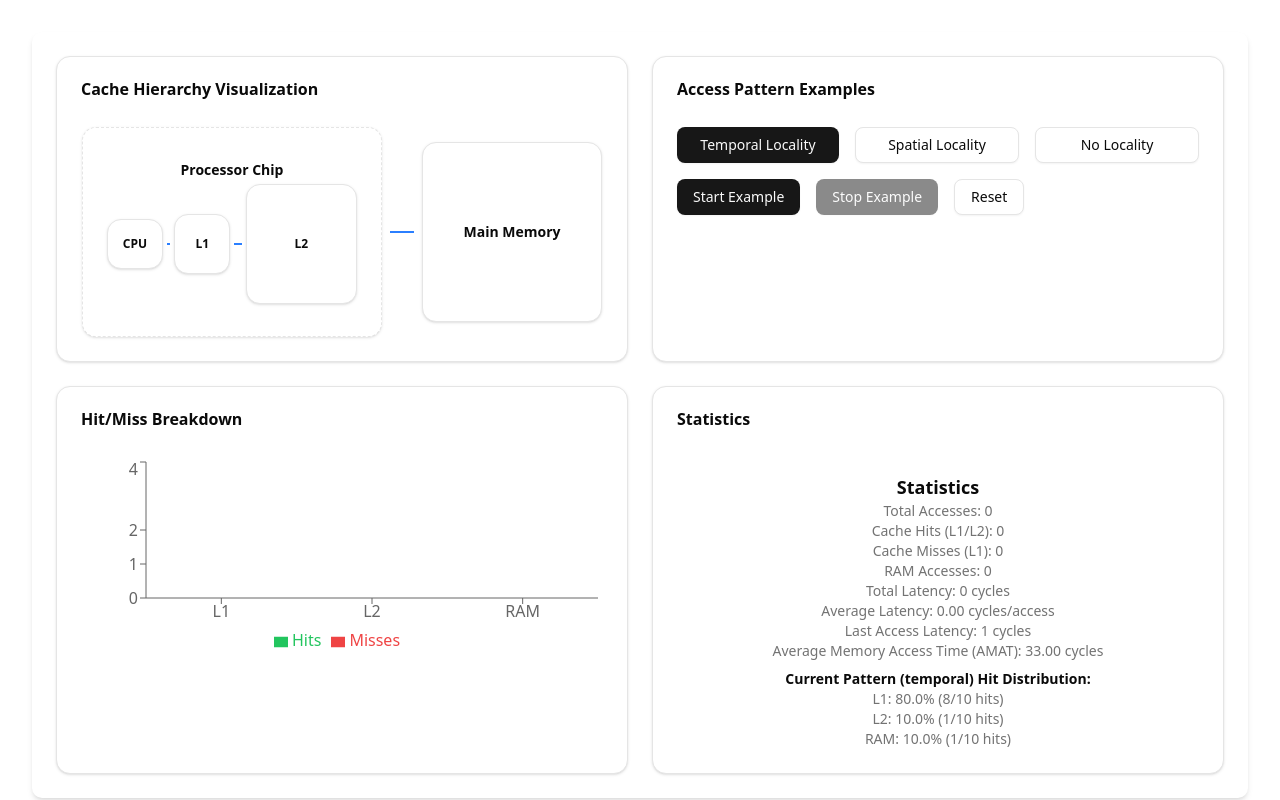
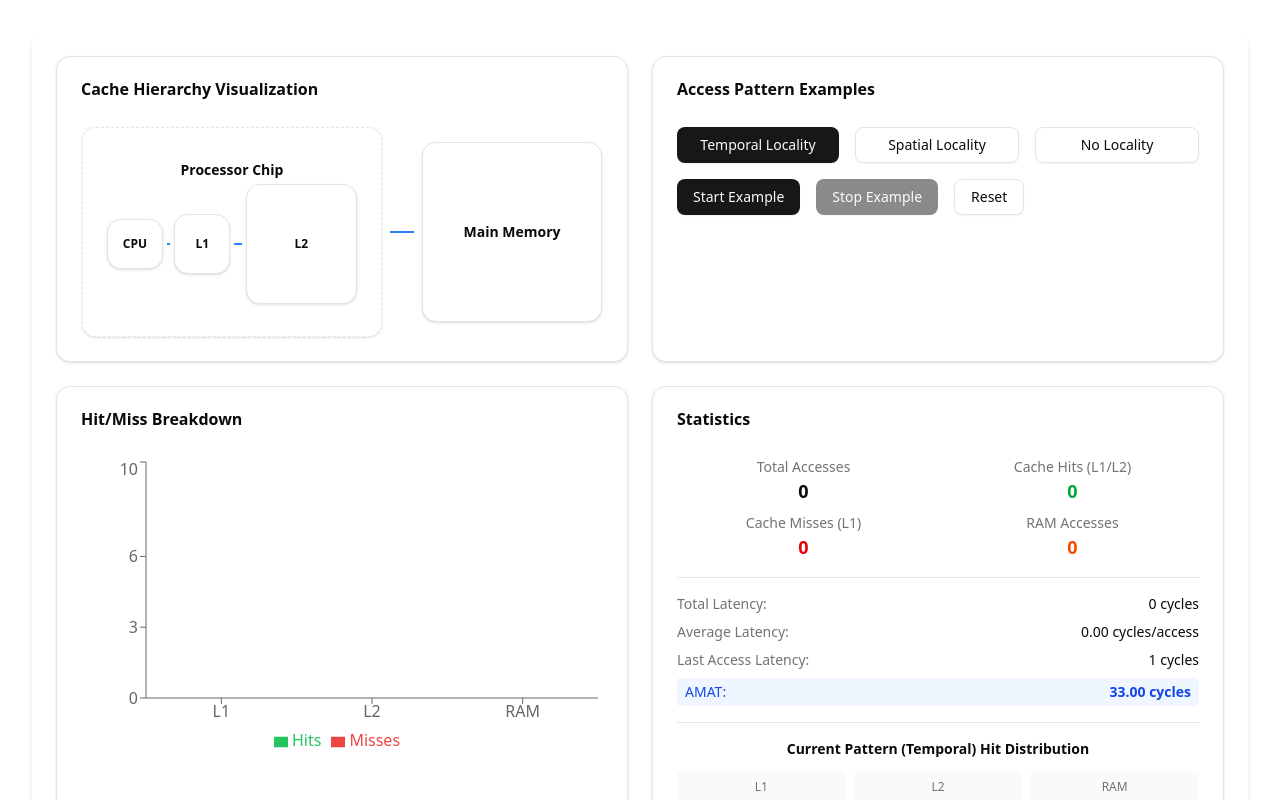
Before and after one commit to Goodr-Interactive/viz-computer-systems, a React (Vite) app: page /csc368/caches in a window 1280 px wide. Shown: the top 800 px of the page. Built offline with nearby package versions, Linux system fonts and the light colour scheme.

Commit message:
added highlighting and fixed statistics portion. AMAT corrections.

```diff
--- a/src/pages/csc368/cache/components/CacheHierarchyVisualization.tsx
+++ b/src/pages/csc368/cache/components/CacheHierarchyVisualization.tsx
@@ -48,9 +48,13 @@ export const CacheHierarchyVisualization: React.FC = () => {
   }); // Hit/miss breakdown for stacked bar chart
   const [isSimulating, setIsSimulating] = useState(false);
   const [simulationInterval, setSimulationInterval] = useState<NodeJS.Timeout | null>(null);
+  const [currentAccessLevel, setCurrentAccessLevel] = useState<keyof typeof latencyConfig | null>(null);
 
   // Use ref to track current access count synchronously
   const currentAccessCount = useRef(0);
+
+  // State to track which stages should be highlighted during access
+  const [highlightedStages, setHighlightedStages] = useState<Set<string>>(new Set());
 
   const [cacheStats, setCacheStats] = useState({
     subsequentAccessLatency: latencyConfig.l1, // Reduced latency for subsequent accesses
@@ -63,8 +67,8 @@ export const CacheHierarchyVisualization: React.FC = () => {
   // Deterministic hit level sequences for each access pattern
   const DETERMINISTIC_HIT_LEVELS: Record<keyof typeof ACCESS_PATTERNS, Array<keyof typeof latencyConfig>> = {
     "temporal": ["ram", "l1", "l1", "l1", "l1", "l1", "l1", "l1", "l2", "l1"], // mostly L1 hits (70%), some L2 (20%), rare RAM (10%)
-    "spatial":  ["ram", "l1", "l2", "l1", "l2", "l1", "l2", "l1", "l2", "ram", "ram"], // mix of L1/L2 (40% each), some RAM (20%)
-    "noLocality": ["ram", "ram", "ram", "ram", "ram", "ram", "ram", "l2", "l1", "ram"], // mostly RAM (70%), some L2 (10%), rare L1 (20%)
+    "spatial":  ["ram", "l1", "l2", "l1", "l2", "l1", "l2", "l1", "l2", "ram"], // mix of L1/L2 (40% each), some RAM (20%)
+    "noLocality": ["ram", "ram", "ram", "ram", "ram", "ram", "ram", "ram", "ram", "ram"], // mostly RAM (70%), some L2 (10%), rare L1 (20%)
   };
 
   // DEBUG: Log the deterministic patterns
@@ -110,6 +114,29 @@ export const CacheHierarchyVisualization: React.FC = () => {
     console.log("Total Accesses (from state):", cacheStats.totalAccesses);
     console.log("Index (currentAccessCount % hitLevels.length):", currentAccessCount.current % hitLevels.length);
     console.log("Hit Level for this access:", hitLevel);
+
+    // Set highlighted stages based on the access level
+    const stagesToHighlight = new Set<string>();
+    stagesToHighlight.add("cpu"); // CPU is always accessed first
+
+    if (hitLevel === "l1") {
+      stagesToHighlight.add("l1");
+    } else if (hitLevel === "l2") {
+      stagesToHighlight.add("l1"); // L1 is checked first
+      stagesToHighlight.add("l2");
+    } else if (hitLevel === "ram") {
+      stagesToHighlight.add("l1"); // L1 is checked first
+      stagesToHighlight.add("l2"); // L2 is checked second
+      stagesToHighlight.add("ram"); // Finally RAM
+    }
+
+    setHighlightedStages(stagesToHighlight);
+    setCurrentAccessLevel(hitLevel);
+
+    // Clear highlights after a brief delay to show the access path
+    setTimeout(() => {
+      setHighlightedStages(new Set());
+    }, 800);
 
     let totalLatency = 0;
     let accessCount = 0;
@@ -164,7 +191,7 @@ export const CacheHierarchyVisualization: React.FC = () => {
     // Update cache stats (now using the ref value for totalAccesses)
     setCacheStats((prev) => ({
       ...prev,
-      subsequentAccessLatency: latencyConfig[hitLevel],
+      subsequentAccessLatency: totalLatency, // Use the cumulative latency, not just the hit level latency
       cacheMisses: prev.cacheMisses + (isL1Miss ? 1 : 0),
       totalAccesses: currentAccessCount.current, // Use the ref value
       cacheHits: prev.cacheHits + (isCacheHit ? 1 : 0), // Only L1 or L2 hits count as cache hits
@@ -256,6 +283,8 @@ export const CacheHierarchyVisualization: React.FC = () => {
       cacheHits: 0,
       totalLatency: 0,
     });
+    setCurrentAccessLevel(null);
+    setHighlightedStages(new Set());
   };
 
   const renderHierarchy = () => (
@@ -274,7 +303,11 @@ export const CacheHierarchyVisualization: React.FC = () => {
                     <TooltipTrigger asChild>
                       <DialogTrigger asChild>
                         <Card
-                          className={`flex items-center justify-center text-center border-${stageSizesConfig.cpu.borderStyle} border-${stageSizesConfig.cpu.borderColor} cursor-pointer hover:bg-gray-100 transition-colors`}
+                          className={`flex items-center justify-center text-center border-${stageSizesConfig.cpu.borderStyle} border-${stageSizesConfig.cpu.borderColor} cursor-pointer transition-colors ${
+                            highlightedStages.has("cpu")
+                              ? "bg-yellow-200 border-yellow-500 shadow-lg"
+                              : "hover:bg-gray-100"
+                          }`}
                           style={{ width: `${stageSizesConfig.cpu.width}px`, height: `${stageSizesConfig.cpu.height}px` }}
                         >
                           <CardContent className="flex items-center justify-center p-1">
@@ -300,7 +333,11 @@ export const CacheHierarchyVisualization: React.FC = () => {
                     <TooltipTrigger asChild>
                       <DialogTrigger asChild>
                         <Card
-                          className={`flex items-center justify-center text-center border-${stageSizesConfig.l1Cache.borderStyle} border-${stageSizesConfig.l1Cache.borderColor} cursor-pointer hover:bg-gray-100 transition-colors`}
+                          className={`flex items-center justify-center text-center border-${stageSizesConfig.l1Cache.borderStyle} border-${stageSizesConfig.l1Cache.borderColor} cursor-pointer transition-colors ${
+                            highlightedStages.has("l1")
+                              ? "bg-yellow-200 border-yellow-500 shadow-lg"
+                              : "hover:bg-gray-100"
+                          }`}
                           style={{
                             width: `${stageSizesConfig.l1Cache.width}px`,
                             height: `${stageSizesConfig.l1Cache.height}px`,
@@ -329,7 +366,11 @@ export const CacheHierarchyVisualization: React.FC = () => {
                     <TooltipTrigger asChild>
                       <DialogTrigger asChild>
                         <Card
-                          className={`flex items-center justify-center text-center border-${stageSizesConfig.l2Cache.borderStyle} border-${stageSizesConfig.l2Cache.borderColor} cursor-pointer hover:bg-gray-100 transition-colors`}
+                          className={`flex items-center justify-center text-center border-${stageSizesConfig.l2Cache.borderStyle} border-${stageSizesConfig.l2Cache.borderColor} cursor-pointer transition-colors ${
+                            highlightedStages.has("l2")
+                              ? "bg-yellow-200 border-yellow-500 shadow-lg"
+                              : "hover:bg-gray-100"
+                          }`}
                         style={{
                           width: `${stageSizesConfig.l2Cache.width}px`,
                           height: `${stageSizesConfig.l2Cache.height}px`,
@@ -361,7 +402,11 @@ export const CacheHierarchyVisualization: React.FC = () => {
               <TooltipTrigger asChild>
                 <DialogTrigger asChild>
                   <Card
-                    className={`flex items-center justify-center text-center border-${stageSizesConfig.mainMemory.borderStyle} border-${stageSizesConfig.mainMemory.borderColor} cursor-pointer hover:bg-gray-100 transition-colors`}
+                    className={`flex items-center justify-center text-center border-${stageSizesConfig.mainMemory.borderStyle} border-${stageSizesConfig.mainMemory.borderColor} cursor-pointer transition-colors ${
+                      highlightedStages.has("ram")
+                        ? "bg-yellow-200 border-yellow-500 shadow-lg"
+                        : "hover:bg-gray-100"
+                    }`}
                     style={{
                       width: `${stageSizesConfig.mainMemory.width}px`,
                       height: `${stageSizesConfig.mainMemory.height}px`,
@@ -434,10 +479,10 @@ export const CacheHierarchyVisualization: React.FC = () => {
     }));
 
     return (
-      <ResponsiveContainer width="100%" height={200}>
+      <ResponsiveContainer width="100%" height={300}>
         <BarChart data={chartData}>
           <XAxis dataKey="level" />
-          <YAxis />
+          <YAxis domain={[0, 10]} />
           <Legend />
           <Bar dataKey="hits" stackId="a" fill="#22c55e" name="Hits" />
           <Bar dataKey="misses" stackId="a" fill="#ef4444" name="Misses" />
@@ -462,32 +507,70 @@ export const CacheHierarchyVisualization: React.FC = () => {
       (cacheStats.totalLatency / cacheStats.totalAccesses).toFixed(2) : "0.00";
 
     return (
-      <div className="mt-4 text-center">
-        <h4 className="text-lg font-semibold">Statistics</h4>
-        <p className="text-muted-foreground text-sm">Total Accesses: {cacheStats.totalAccesses}</p>
-        <p className="text-muted-foreground text-sm">Cache Hits (L1/L2): {cacheStats.cacheHits}</p>
-        <p className="text-muted-foreground text-sm">Cache Misses (L1): {cacheStats.cacheMisses}</p>
-        <p className="text-muted-foreground text-sm">RAM Accesses: {cacheStats.totalAccesses - cacheStats.cacheHits}</p>
-        <p className="text-muted-foreground text-sm">Total Latency: {cacheStats.totalLatency} cycles</p>
-        <p className="text-muted-foreground text-sm">Average Latency: {averageLatency} cycles/access</p>
-        <p className="text-muted-foreground text-sm">
-          Last Access Latency: {cacheStats.subsequentAccessLatency} cycles
-        </p>
+      <div className="space-y-4">
+        {/* Main Statistics */}
+        <div className="grid grid-cols-2 gap-x-4 gap-y-2 text-center">
+          <div className="flex flex-col">
+            <span className="text-sm font-medium text-muted-foreground">Total Accesses</span>
+            <span className="text-lg font-semibold">{cacheStats.totalAccesses}</span>
+          </div>
+          <div className="flex flex-col">
+            <span className="text-sm font-medium text-muted-foreground">Cache Hits (L1/L2)</span>
+            <span className="text-lg font-semibold text-green-600">{cacheStats.cacheHits}</span>
+          </div>
+          <div className="flex flex-col">
+            <span className="text-sm font-medium text-muted-foreground">Cache Misses (L1)</span>
+            <span className="text-lg font-semibold text-red-600">{cacheStats.cacheMisses}</span>
+          </div>
+          <div className="flex flex-col">
+            <span className="text-sm font-medium text-muted-foreground">RAM Accesses</span>
+            <span className="text-lg font-semibold text-orange-600">{cacheStats.totalAccesses - cacheStats.cacheHits}</span>
+          </div>
+        </div>
+
+        {/* Latency Statistics */}
+        <div className="border-t pt-4">
+          <div className="grid grid-cols-1 gap-2 text-center">
+            <div className="flex justify-between items-center">
+              <span className="text-sm text-muted-foreground">Total Latency:</span>
+              <span className="text-sm font-medium">{cacheStats.totalLatency} cycles</span>
+            </div>
+            <div className="flex justify-between items-center">
+              <span className="text-sm text-muted-foreground">Average Latency:</span>
+              <span className="text-sm font-medium">{averageLatency} cycles/access</span>
+            </div>
+            <div className="flex justify-between items-center">
+              <span className="text-sm text-muted-foreground">Last Access Latency:</span>
+              <span className="text-sm font-medium">{cacheStats.subsequentAccessLatency} cycles</span>
+            </div>
             {amat !== null && (
-          <p className="text-muted-foreground text-sm">
-            Average Memory Access Time (AMAT): {amat.toFixed(2)} cycles
-          </p>
+              <div className="flex justify-between items-center bg-blue-50 px-2 py-1 rounded">
+                <span className="text-sm font-medium text-blue-700">AMAT:</span>
+                <span className="text-sm font-semibold text-blue-700">{amat.toFixed(2)} cycles</span>
+              </div>
             )}
-        <div className="mt-2">
-          <h5 className="text-sm font-semibold">Current Pattern ({selectedPattern}) Hit Distribution:</h5>
+          </div>
+        </div>
+
+        {/* Pattern Distribution */}
+        <div className="border-t pt-4">
+          <h5 className="text-sm font-semibold text-center mb-3">
+            Current Pattern ({selectedPattern === "temporal" ? "Temporal" :
+                            selectedPattern === "spatial" ? "Spatial" :
+                            "No Locality"}) Hit Distribution
+          </h5>
+          <div className="grid grid-cols-3 gap-2 text-center">
             {Object.entries(hitCounts).map(([level, count]) => {
               const hitRate = (count / totalHits) * 100;
               return (
-              <p key={level} className="text-muted-foreground text-sm">
-                {level.toUpperCase()}: {hitRate.toFixed(1)}% ({count}/{totalHits} hits)
-              </p>
+                <div key={level} className="flex flex-col bg-gray-50 px-2 py-2 rounded">
+                  <span className="text-xs font-medium text-muted-foreground">{level.toUpperCase()}</span>
+                  <span className="text-sm font-semibold">{hitRate.toFixed(1)}%</span>
+                  <span className="text-xs text-muted-foreground">({count}/{totalHits})</span>
+                </div>
               );
             })}
+          </div>
         </div>
       </div>
     );
```
Lines whose indentation alone changed are shown as unchanged.
